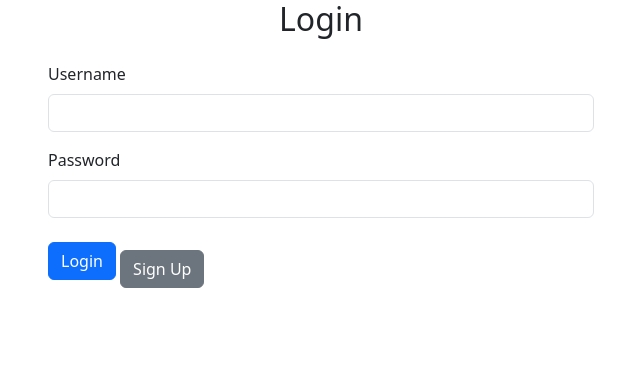
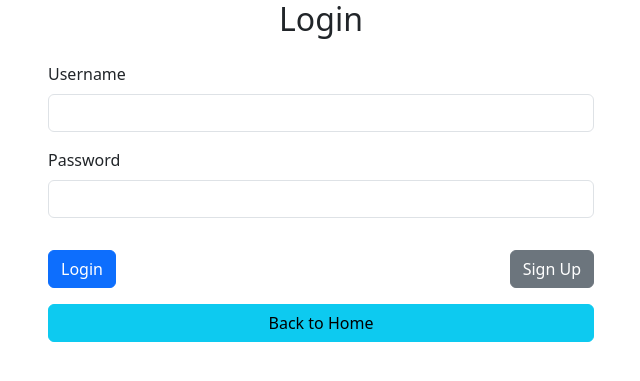
Before and after one commit to a-amrashraf/webprog, a PHP site: page /log-in.php in a window 1280 px wide. Shown: the top 381 px of the page, without its empty margins (319-959 px from the left). Run offline with PHP 8.4, Linux system fonts and the light colour scheme.

Commit message:
Update log-in.php

```diff
--- a/log-in.php
+++ b/log-in.php
@@ -6,7 +6,20 @@
     <title>Login</title>
     <link href="https://cdn.jsdelivr.net/npm/bootstrap@5.3.2/dist/css/bootstrap.min.css" rel="stylesheet"
         integrity="sha384-T3c6CoIi6uLrA9TneNEoa7RxnatzjcDSCmG1MXxSR1GAsXEV/Dwwykc2MPK8M2HN" crossorigin="anonymous">
-    <link rel="stylesheet" href="Texx.css">
+
+    <style>
+        .btn-block{
+            margin-top: 1rem;
+        }
+        .signup-btn {
+            float: right;
+            margin-top: 1rem;
+        }
+
+        .back-to-home {
+            width: 100%;
+        }
+    </style>
 </head>
 
 <body>
@@ -25,8 +38,11 @@
                         <input type="password" class="form-control" name="pwd" id="password" required>
                     </div>
                     <button type="submit" name="btn" class="btn btn-primary btn-block">Login</button>
-                    <button type="button" class="btn btn-secondary btn-block mt-3"
+                    <!-- Sign Up button moved to the right -->
+                    <button type="button" class="btn btn-secondary mt-3 signup-btn"
                         onclick="location.href='signin.php';">Sign Up</button>
+                    <!-- Back to Home button below and wider -->
+                    <a href="index.html" class="btn btn-info mt-3 back-to-home">Back to Home</a>
                 </form>
                 <!-- Display the retrieved username -->
                 <?php
```
